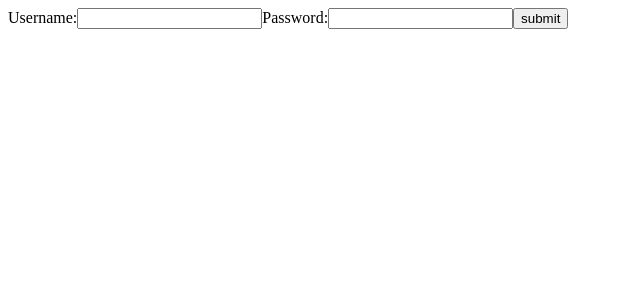
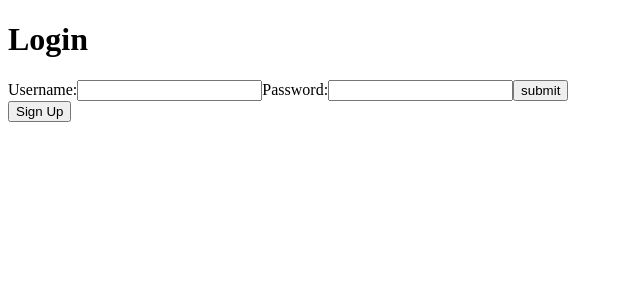
Before and after one commit to johnyi1411/fountain, a React app: page /login in a window 1280 px wide. Shown: the top 300 px of the page, without its empty margins (0-640 px from the left). Built offline with nearby package versions, Linux system fonts and the light colour scheme.

Commit message:
Add button to change to sing up mode in login component

```diff
--- a/package.json
+++ b/package.json
@@ -13,6 +13,7 @@
   "license": "ISC",
   "dependencies": {
     "@babel/polyfill": "^7.6.0",
+    "axios": "^0.19.0",
     "babel-jest": "^24.9.0",
     "express": "^4.17.1",
     "morgan": "^1.9.1",
--- a/src/components/Login.jsx
+++ b/src/components/Login.jsx
@@ -10,10 +10,12 @@ class Login extends React.Component {
       username: null,
       password: null,
       redirectToReferrer: false,
+      signUpView: false,
     };
 
     this.handleUsernameChange = this.handleUsernameChange.bind(this);
     this.handlePasswordChange = this.handlePasswordChange.bind(this);
+    this.handleSignUpView = this.handleSignUpView.bind(this);
   }
 
   handleUsernameChange(e) {
@@ -24,15 +26,22 @@ class Login extends React.Component {
     this.setState({ password: e.target.value });
   }
 
+  handleSignUpView() {
+    const { signUpView } = this.state;
+    this.setState({ signUpView: !signUpView });
+  }
+
   render() {
     const { location } = this.props;
     const { from } = location.state || { from: { pathname: '/' } };
-    const { redirectToReferrer } = this.state;
+    const { redirectToReferrer, signUpView } = this.state;
     if (redirectToReferrer) return <Redirect to={from} />;
 
     const { username, password } = this.state;
     const { handleUserChange } = this.props;
     return (
+      <div>
+        <h1>{signUpView ? 'Sign Up' : 'Login'}</h1>
         <form onSubmit={(e) => {
           e.preventDefault();
           handleUserChange(username, 1);
@@ -49,6 +58,8 @@ class Login extends React.Component {
           </label>
           <input type="submit" value="submit" />
         </form>
+        <button type="button" onClick={this.handleSignUpView}>{signUpView ? 'Login' : 'Sign Up'}</button>
+      </div>
     );
   }
 }
```
Also changed, not shown: 1 other file (tests, documents, lock files or other folders). Lines whose indentation alone changed are shown as unchanged.
